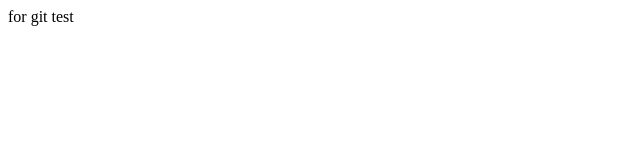
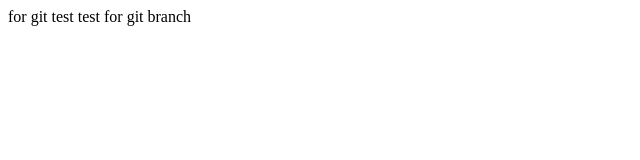
Before and after one commit to kyj12112000/web, a plain HTML site: page 01_HTML/Html00_good.html in a window 1280 px wide. Shown: the whole page, without its empty margins (0-640 px from the left). Drawn offline with Linux system fonts and the light colour scheme.

Commit message:
kyj_branch

```diff
--- a/01_HTML/Html00_good.html
+++ b/01_HTML/Html00_good.html
@@ -6,5 +6,6 @@
 </head>
 <body>
     for git test
+    test for git branch
 </body>
 </html>
```
